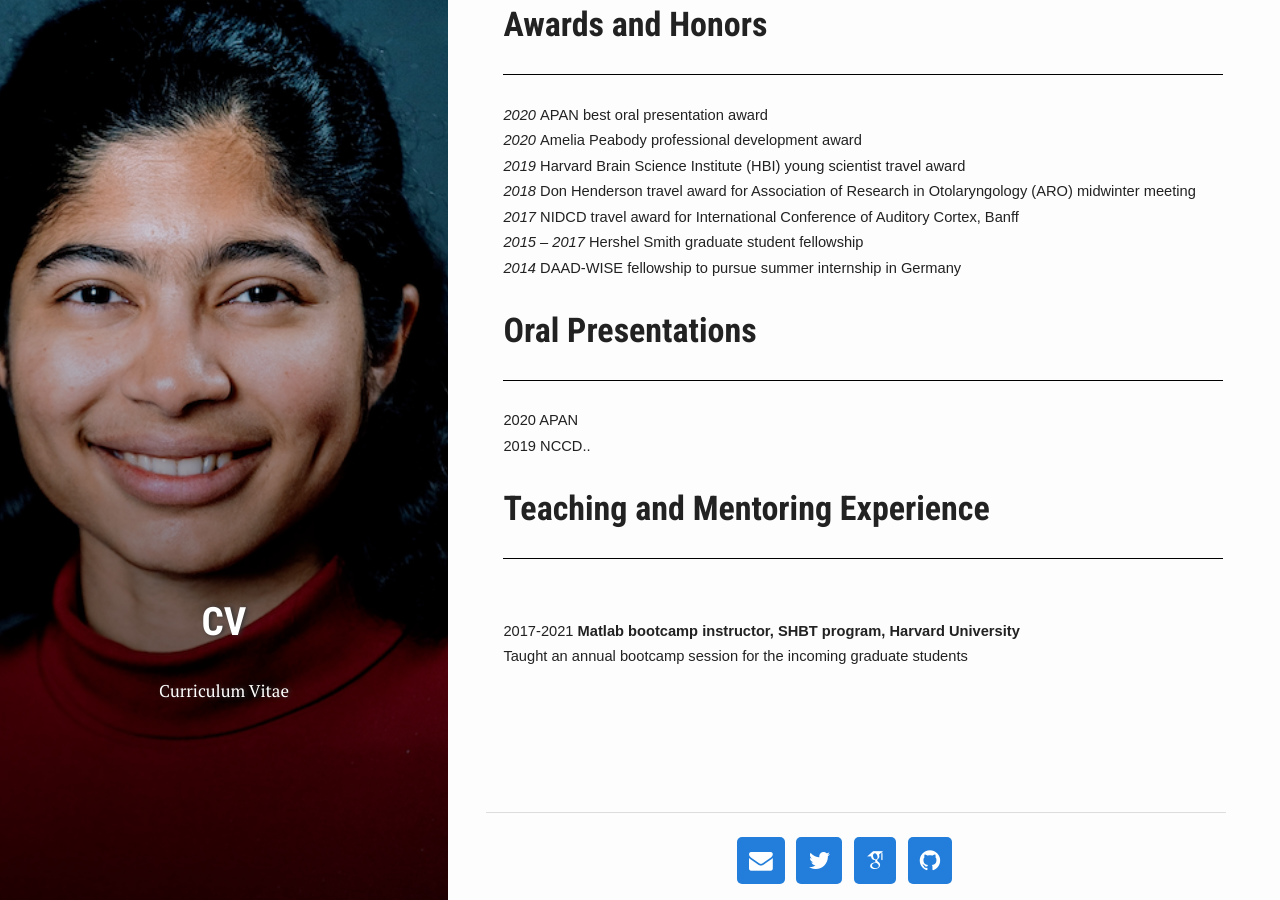
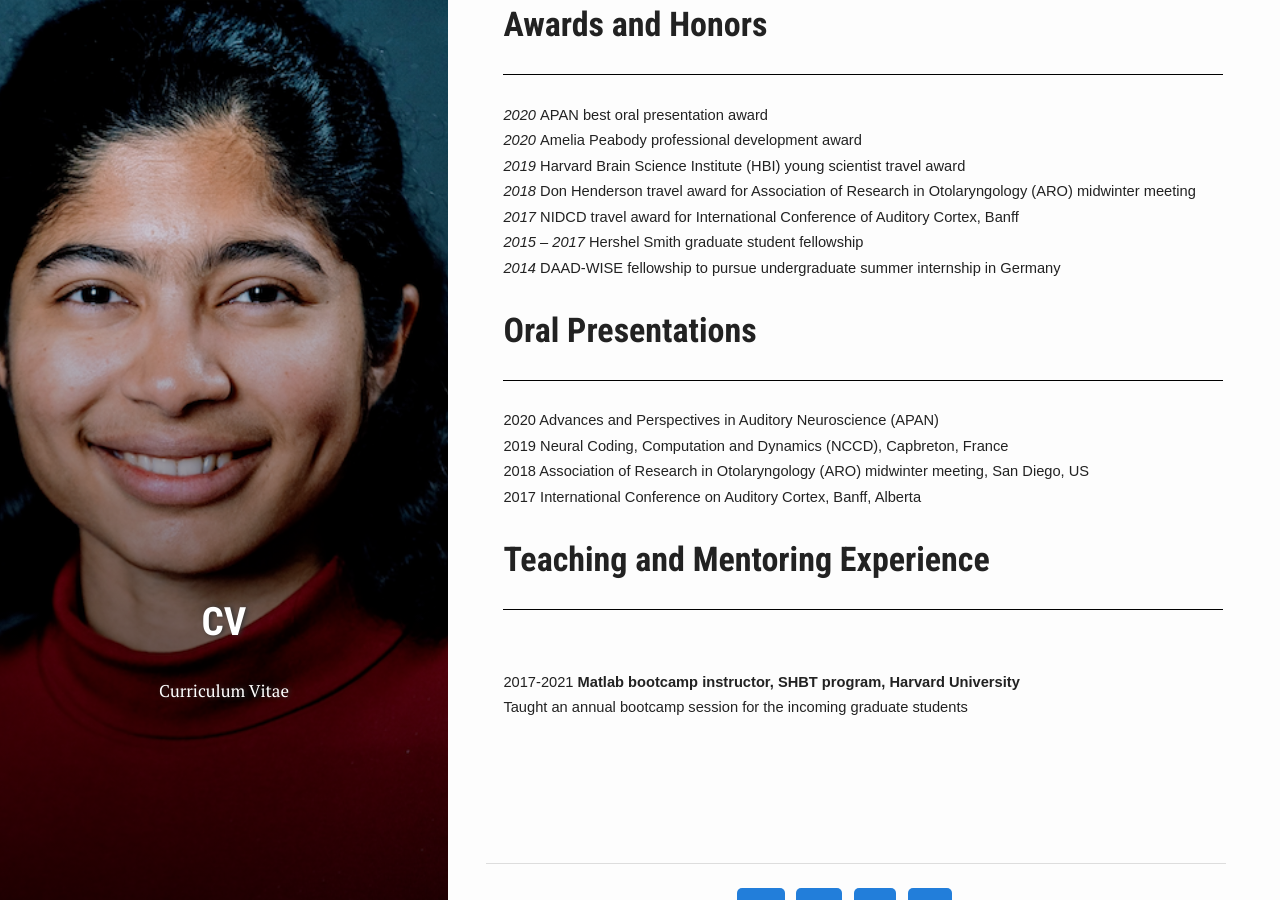
Before and after one commit to Meenakshi-Asokan/Meenakshi-Asokan.github.io, a Jekyll site: the page built from pages/2_cv.html, in a window 1280 px wide and 900 px high, scrolled down 1228 px. Built offline with Jekyll 4.4.1, drawn with Linux system fonts in a browser that asks for light colours; nearby versions of some CDN libraries; some web fonts are replaced; library files that are not in the unit come from our copies.

Commit message:
Update 2_cv.html

```diff
--- a/pages/2_cv.html
+++ b/pages/2_cv.html
@@ -119,7 +119,7 @@
 
 <p class=MsoNormal style='margin-right:-.5in'><i><span style='font-size:11.0pt;
 font-family:"Century Gothic",sans-serif'>Nature Communications</span></i><span
-style='font-size:11.0pt;font-family:"Century Gothic",sans-serif'>(2018)</span></p>
+style='font-size:11.0pt;font-family:"Century Gothic",sans-serif'> (2018)</span></p>
 
 <p class=MsoNormal style='margin-right:-.5in'><span style='font-size:11.0pt;
 font-family:"Century Gothic",sans-serif'>&nbsp;</span></p>
@@ -198,7 +198,7 @@
 margin-left:1.75in;margin-bottom:.0001pt;text-indent:-1.75in'><i><span
 style='font-size:11.0pt;font-family:"Century Gothic",sans-serif'>2014             </span></i><span
 style='font-size:11.0pt;font-family:"Century Gothic",sans-serif'>DAAD-WISE fellowship
-  to pursue summer internship in Germany</span></p>
+  to pursue undergraduate summer internship in Germany</span></p>
 
 <p class=MsoNormal style='margin-top:0in;margin-right:-.5in;margin-bottom:0in;
 margin-left:1.75in;margin-bottom:.0001pt;text-indent:-1.75in'><span
@@ -217,12 +217,23 @@
 
 <p class=MsoNormal style='margin-top:0in;margin-right:-.5in;margin-bottom:0in;
 margin-left:1.75in;margin-bottom:.0001pt;text-indent:-1.75in'><span
-style='font-size:11.0pt;font-family:"Century Gothic",sans-serif'>2020             APAN</span></p>
+style='font-size:11.0pt;font-family:"Century Gothic",sans-serif'>2020
+  Advances and Perspectives in Auditory Neuroscience (APAN)</span></p>
 
 <p class=MsoNormal style='margin-top:0in;margin-right:-.5in;margin-bottom:0in;
 margin-left:1.75in;margin-bottom:.0001pt;text-indent:-1.75in'><span
-style='font-size:11.0pt;font-family:"Century Gothic",sans-serif'>2019             NCCD..</span></p>
+style='font-size:11.0pt;font-family:"Century Gothic",sans-serif'>2019
+  Neural Coding, Computation and Dynamics (NCCD), Capbreton, France</span></p>
 
+<p class=MsoNormal style='margin-top:0in;margin-right:-.5in;margin-bottom:0in;
+margin-left:1.75in;margin-bottom:.0001pt;text-indent:-1.75in'><span
+style='font-size:11.0pt;font-family:"Century Gothic",sans-serif'>2018
+  Association of Research in Otolaryngology (ARO) midwinter meeting, San Diego, US</span></p>
+
+<p class=MsoNormal style='margin-top:0in;margin-right:-.5in;margin-bottom:0in;
+margin-left:1.75in;margin-bottom:.0001pt;text-indent:-1.75in'><span
+style='font-size:11.0pt;font-family:"Century Gothic",sans-serif'>2017
+  International Conference on Auditory Cortex, Banff, Alberta</span></p>
 
 <p class=MsoNormal style='margin-top:0in;margin-right:-.5in;margin-bottom:0in;
 margin-left:1.75in;margin-bottom:.0001pt;text-indent:-1.75in'><span
```
